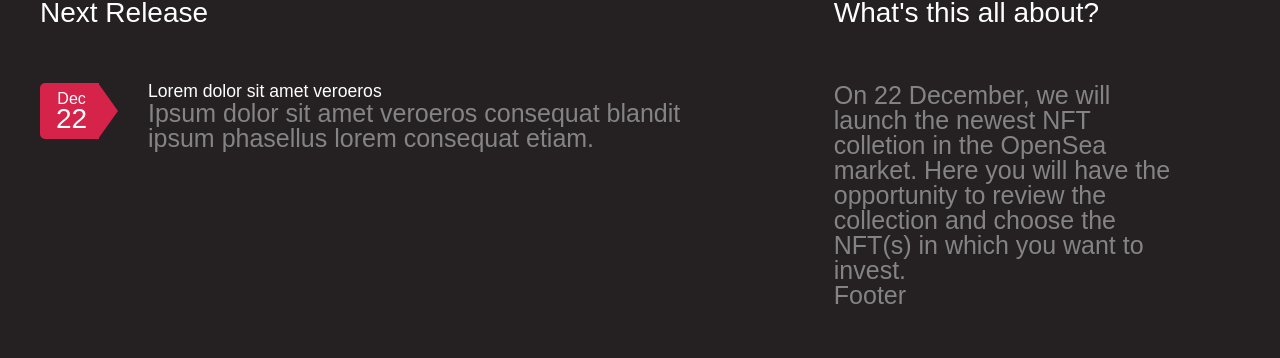
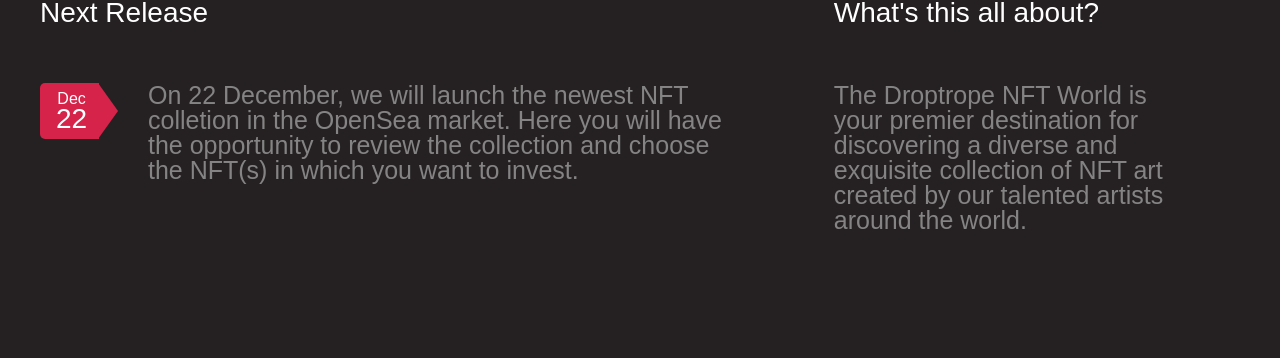
Before and after one commit to vaninaNina/react-js-project, a React (Vite) app in the folder client/: page / in a window 1280 px wide. Shown: the part 1391-1749 px from the top of the page. Built offline with nearby package versions, Linux system fonts and the light colour scheme; no server answers.

Commit message:
footer text updated

```diff
--- a/client/src/components/Footer/Footer.jsx
+++ b/client/src/components/Footer/Footer.jsx
@@ -13,12 +13,11 @@ const Footer = () => {
                   <span className="date">
                     Dec <strong>22</strong>
                   </span>
-                  <h3>
-                    <a href="#">Lorem dolor sit amet veroeros</a>
-                  </h3>
                   <p>
-                    Ipsum dolor sit amet veroeros consequat blandit ipsum
-                    phasellus lorem consequat etiam.
+                    On 22 December, we will launch the newest NFT colletion in
+                    the OpenSea market. Here you will have the opportunity to
+                    review the collection and choose the NFT(s) in which you
+                    want to invest.
                   </p>
                 </li>
               </ul>
@@ -30,13 +29,10 @@ const Footer = () => {
                 <h2>What's this all about?</h2>
               </header>
               <p>
-                On 22 December, we will launch the newest NFT colletion in the
-                OpenSea market. Here you will have the opportunity to review the
-                collection and choose the NFT(s) in which you want to invest.
+                The Droptrope NFT World is your premier destination for
+                discovering a diverse and exquisite collection of NFT art
+                created by our talented artists around the world.
               </p>
-              <footer>
-                <p>Footer</p>
-              </footer>
             </section>
           </div>
         </div>
```
